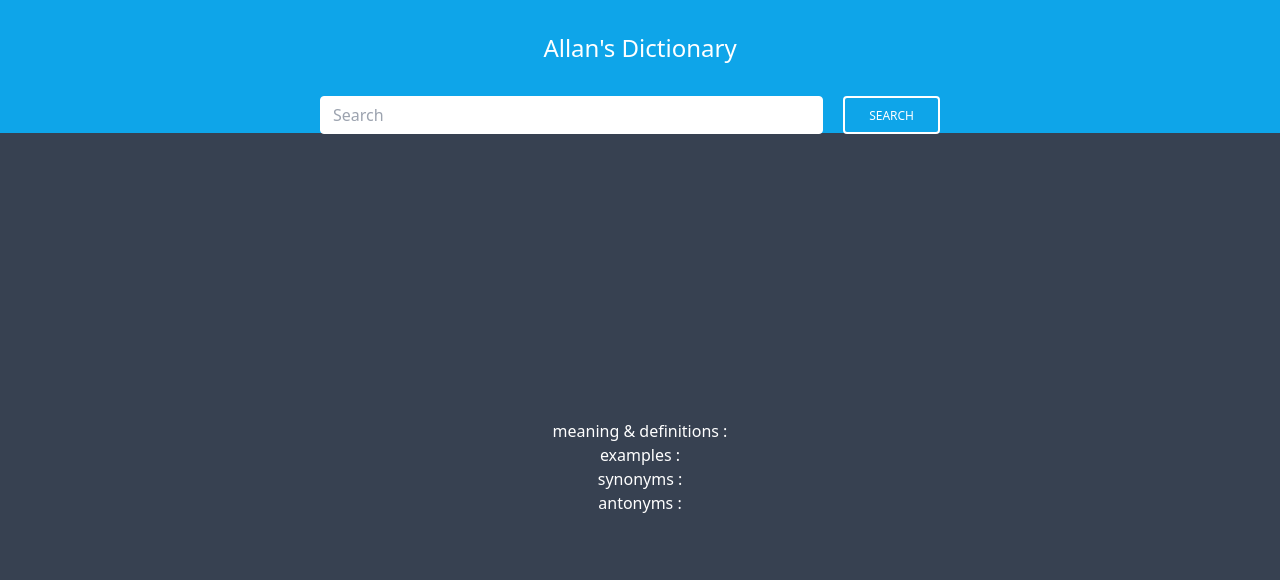
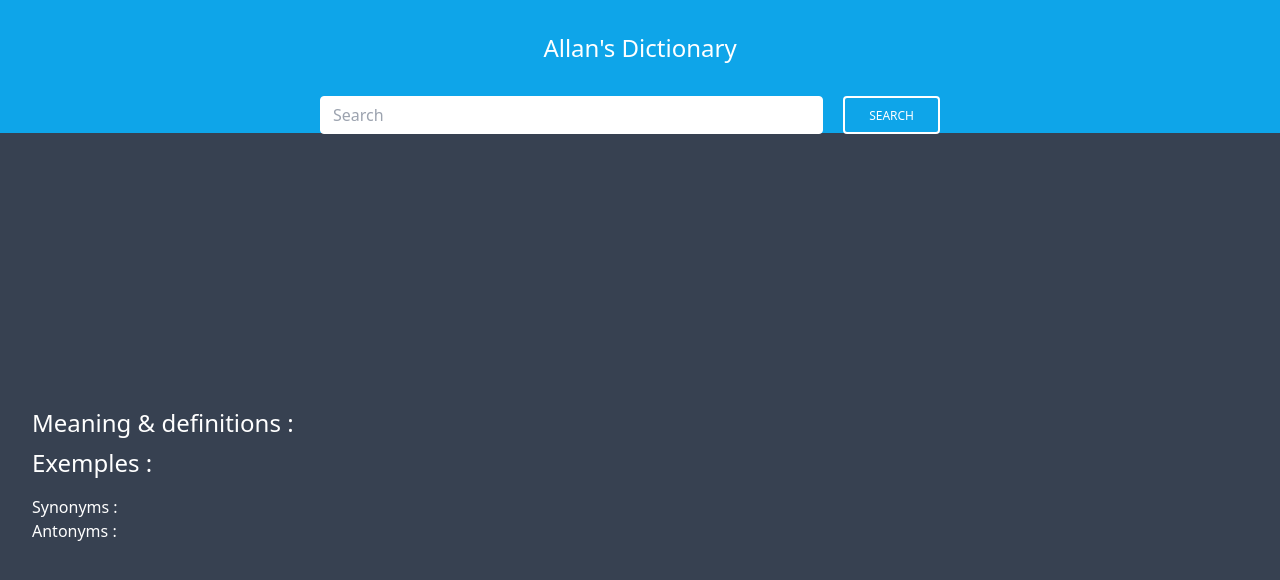
Before and after one commit to allanjba/dictionary, a React (Create React App) app: page / in a window 1280 px wide. Both pictures are taken after typing "Sample" into the empty fields and a click on the button "SEARCH". Shown: the top 580 px of the page. Built offline with nearby package versions, Linux system fonts and the light colour scheme; no server answers.

Commit message:
styles and shit

```diff
--- a/src/App.js
+++ b/src/App.js
@@ -1,6 +1,8 @@
 import { useEffect, useState } from "react";
 import "./App.css";
 import Select from "./components/Select";
+import ErrorMessage from "./components/ErrorMessage";
+
 
 function App() {
   const [word, setWord] = useState();
@@ -13,9 +15,8 @@ function App() {
     );
     const dataJ = await data.json();
     setAll(dataJ);
-    console.log(dataJ);
     setMain(dataJ[0]);
-    console.log(dataJ[0]);
+    console.log(word);
   };
 
   useEffect(() => {
@@ -56,10 +57,10 @@ function App() {
         </div>
       </div>
 
-      <div className="bg-gray-700 h-5/6 text-white p-8 grid content-center">
+      <div className="bg-gray-700 min-h-[83.33%] text-white p-8 grid content-center">
         {word === "" ? (
           all.message ?
-            all.message
+            <ErrorMessage message={all.message} word={word} />
             : <Select all={all} main={main} />
         ) : (
           <div className="fs-1 text-capitalize text-center fw-bold text-decoration-underline text-white bg-dark extra">
--- a/src/components/Antonyms.js
+++ b/src/components/Antonyms.js
@@ -9,7 +9,7 @@ const Antonyms = ({ all }) => {
             return Def.antonyms.map((Ant) => {
               return (
                 <>
-                  {Ant}
+                  {Ant},{" "}
                 </>
               );
             });
--- a/src/components/Definition.js
+++ b/src/components/Definition.js
@@ -8,9 +8,9 @@ const Definition = ({ all }) => {
           console.log(Val.meanings)
           return Means.definitions.map((Def) => {
             return (
-              <>
+              <li className="mx-7 mb-2">
                 {Def.definition}
-              </>
+              </li>
             );
           });
         });
--- /dev/null
+++ b/src/components/ErrorMessage.js
@@ -0,0 +1,13 @@
+const ErrorMessage = ({ message, word }) => {
+    return (
+        <>
+            <h1>
+                {word}
+            </h1>
+            <p>{message}</p>
+        </>
+    )
+
+}
+
+export default ErrorMessage;
--- a/src/components/Example.js
+++ b/src/components/Example.js
@@ -1,15 +1,14 @@
-import React from "react";
 
 const Example = ({ all }) => {
   return (
     <>
       {all.map((Val) => {
         return Val.meanings.map((Means) => {
-          return Means.definitions.map((Def) => {
+          return Means.definitions.map((Def, i) => {
             return (
               <>
                 {Def.example ? (
-                  Def.example
+                  <li className="mx-7 mb-2">{Def.example}</li>
                 ) : (
                   ""
                 )}
--- a/src/components/Select.js
+++ b/src/components/Select.js
@@ -6,25 +6,19 @@ import Antonyms from "./Antonyms";
 
 const Select = ({ all, main, audio }) => {
   return (
-    <div>
-      <div >
-        {main.word}
-      </div>
-      <Example all={all} />
-      <div >
-        meaning & definitions :
-      </div>
-      <Definition all={all} />
-      <div >
-        examples :
-      </div>
-      <div>
-        synonyms :
-      </div>
+    <div className="text-left">
+      <h1 className="text-6xl mb-4 capitalize">{main.word}</h1>
+      <h2 className="text-2xl mb-2">Meaning & definitions :</h2>
+      <ul className="list-disc">
+        <Definition all={all} />
+      </ul>
+      <h2 className="text-2xl mb-2">Exemples :</h2>
+      <ol className="list-decimal mb-4">
+        <Example all={all} />
+      </ol>
+      <div>Synonyms :</div>
       <Synonyms all={all} />
-      <div>
-        antonyms :
-      </div>
+      <div>Antonyms :</div>
       <Antonyms all={all} />
     </div>
   );
--- a/src/components/Synonyms.js
+++ b/src/components/Synonyms.js
@@ -9,7 +9,7 @@ const Synonyms = ({ all }) => {
             return Def.synonyms.map((Syn) => {
               return (
                 <>
-                  {Syn}
+                  {Syn},{" "}
                 </>
               );
             });
```
